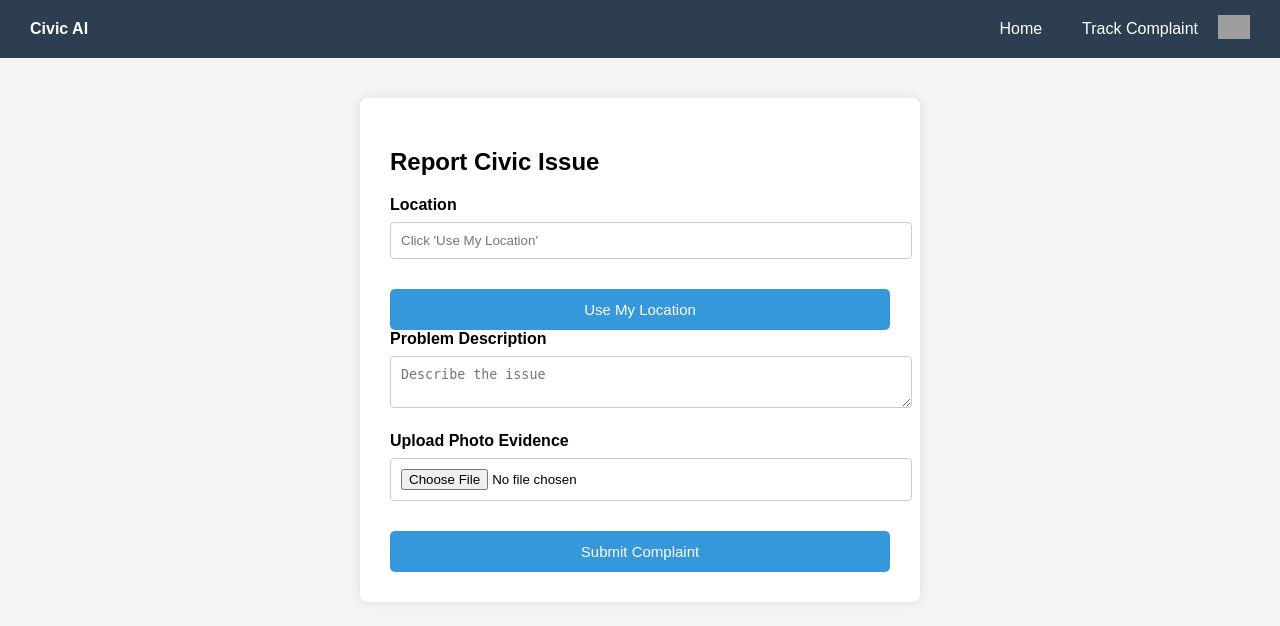
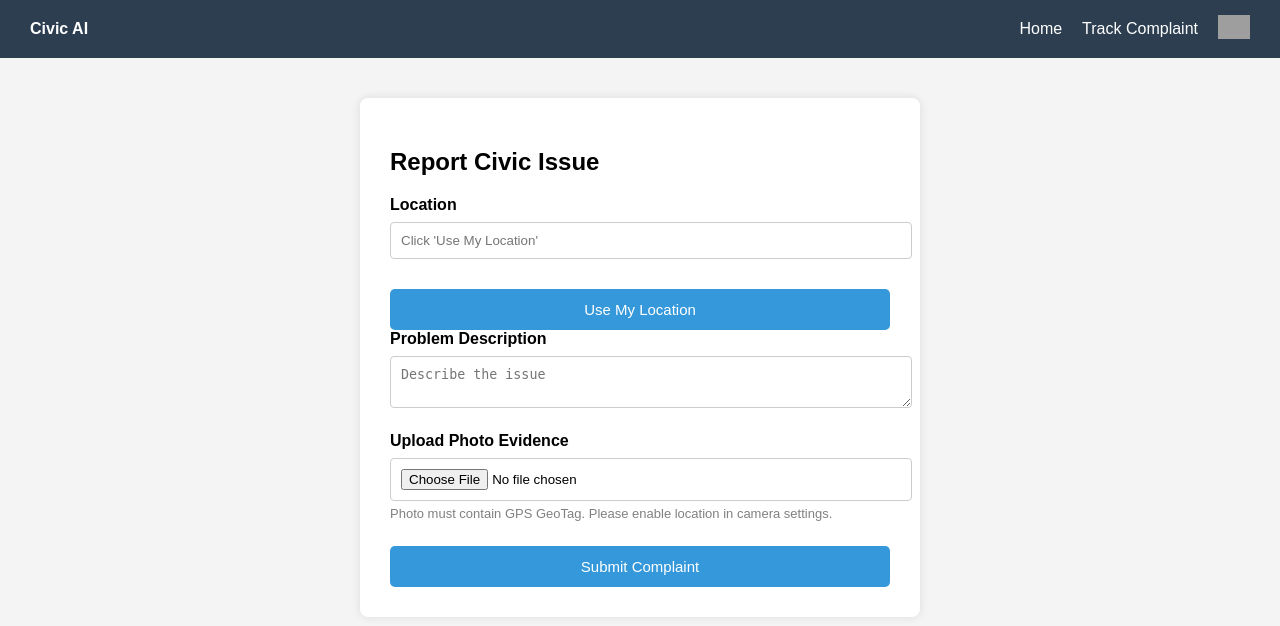
Before and after one commit to sp8424468-coder/civic_ai_grievance-platform, a Flask app: page /report in a window 1280 px wide. Shown: the top 626 px of the page. Run offline with Flask 3, Linux system fonts and the light colour scheme; a user stored in the database is signed in; grey boxes are pictures that could not be loaded.

Commit message:
Implemented geo tag feature

```diff
--- a/app.py
+++ b/app.py
@@ -45,10 +45,14 @@ app.config['MAIL_PASSWORD'] = 'aeokdjqtfvaygmtx'
 mail = Mail(app)
 
 # ---------------- GEO TAG CHECK ----------------
+from PIL import Image
+from PIL.ExifTags import TAGS, GPSTAGS
+
 def has_geotag(image_file):
 
     try:
         image_file.seek(0)
+
         img = Image.open(image_file)
         exif_data = img._getexif()
 
@@ -59,6 +63,7 @@ def has_geotag(image_file):
 
         for tag_id in exif_data:
             tag = TAGS.get(tag_id)
+
             if tag == "GPSInfo":
                 gps_info = exif_data[tag_id]
 
@@ -76,8 +81,6 @@ def has_geotag(image_file):
     except Exception as e:
         print("Geotag error:", e)
         return False
-
-
 # ---------------- AI COMPLAINT ANALYSIS ----------------
 def analyze_complaint(description, latitude, longitude):
 
@@ -506,6 +509,15 @@ def submit_complaint():
     if not photo:
         return jsonify({"error": "Photo required"}), 400
 
+
+    # 🔴 Check if photo contains GeoTag
+    if not has_geotag(photo):
+
+        return jsonify({
+            "error": "Please upload a photo with GPS GeoTag enabled."
+        }), 400
+
+
     # AI complaint analysis
     category, department, priority = analyze_complaint(description, latitude, longitude)
 
--- a/templates/report.html
+++ b/templates/report.html
@@ -23,16 +23,53 @@ justify-content:space-between;
 align-items:center;
 }
 
+.nav-links{
+display:flex;
+align-items:center;
+gap:20px;
+}
+
 .nav-links a{
 color:white;
-margin-left:20px;
 text-decoration:none;
 }
 
-.profile-icon img{
-width:35px;
-margin-left:20px;
+.nav-links a:hover{
+text-decoration:underline;
+}
+
+/* Profile Dropdown */
+
+.profile-menu{
+position:relative;
+}
+
+.profile-icon{
+width:32px;
 cursor:pointer;
+}
+
+.dropdown{
+display:none;
+position:absolute;
+right:0;
+top:40px;
+background:white;
+border:1px solid #ddd;
+border-radius:6px;
+box-shadow:0 3px 10px rgba(0,0,0,0.2);
+min-width:150px;
+}
+
+.dropdown a{
+display:block;
+padding:10px;
+color:black;
+text-decoration:none;
+}
+
+.dropdown a:hover{
+background:#f2f2f2;
 }
 
 /* Form Container */
@@ -86,42 +123,11 @@ border-radius:8px;
 border-left:5px solid #2ecc71;
 }
 
-.nav-links{
-display:flex;
-align-items:center;
-gap:20px;
-}
-
-.profile-menu{
-position:relative;
-}
-
-.profile-icon{
-width:32px;
-cursor:pointer;
-}
-
-.dropdown{
-display:none;
-position:absolute;
-right:0;
-top:40px;
-background:white;
-border:1px solid #ddd;
-border-radius:6px;
-box-shadow:0 3px 10px rgba(0,0,0,0.2);
-min-width:150px;
-}
-
-.dropdown a{
-display:block;
-padding:10px;
-color:black;
-text-decoration:none;
-}
-
-.dropdown a:hover{
-background:#f2f2f2;
+.note{
+font-size:13px;
+color:gray;
+margin-top:-15px;
+margin-bottom:15px;
 }
 
 </style>
@@ -145,7 +151,9 @@ background:#f2f2f2;
 
 <div class="profile-menu">
 
-<img src="https://cdn-icons-png.flaticon.com/512/1077/1077114.png" class="profile-icon" onclick="toggleMenu()">
+<img src="https://cdn-icons-png.flaticon.com/512/1077/1077114.png"
+class="profile-icon"
+onclick="toggleMenu()">
 
 <div id="profileDropdown" class="dropdown">
 
@@ -172,19 +180,19 @@ background:#f2f2f2;
 
 <button onclick="getLocation()">Use My Location</button>
 
-
 <label>Problem Description</label>
 
 <textarea id="description" placeholder="Describe the issue"></textarea>
 
-
 <label>Upload Photo Evidence</label>
 
-<input type="file" id="photo" accept="image/*">
+<input type="file" id="photo" accept=".jpg,.jpeg,.png">
 
+<p class="note">
+Photo must contain GPS GeoTag. Please enable location in camera settings.
+</p>
 
 <button onclick="submitComplaint()">Submit Complaint</button>
-
 
 <!-- Success Message -->
 
@@ -200,12 +208,10 @@ background:#f2f2f2;
 
 </div>
 
-
 <script>
 
 let latitude = null
 let longitude = null
-
 
 function getLocation(){
 
@@ -229,12 +235,10 @@ alert("Geolocation not supported")
 
 }
 
-
 async function submitComplaint(){
 
 let description = document.getElementById("description").value
 let photo = document.getElementById("photo").files[0]
-
 
 if(latitude == null){
 alert("Please click 'Use My Location' first")
@@ -251,7 +255,6 @@ alert("Please upload a photo")
 return
 }
 
-
 let formData = new FormData()
 
 formData.append("description", description)
@@ -259,31 +262,25 @@ formData.append("latitude", latitude)
 formData.append("longitude", longitude)
 formData.append("photo", photo)
 
-
 let response = await fetch("/submit-complaint",{
 method:"POST",
 body:formData
 })
 
-
 let data = await response.json()
-
 
 if(response.ok){
 
-// show success message
 document.getElementById("successBox").style.display = "block"
 
-// show complaint id
 document.getElementById("complaintIdText").innerText = data.complaint_id
 
-// clear form
 document.getElementById("description").value=""
 document.getElementById("photo").value=""
 
 }else{
 
-alert(data.error)
+alert("⚠️ " + data.error)
 
 }
 
```
Also changed, not shown: instance/database.db.
